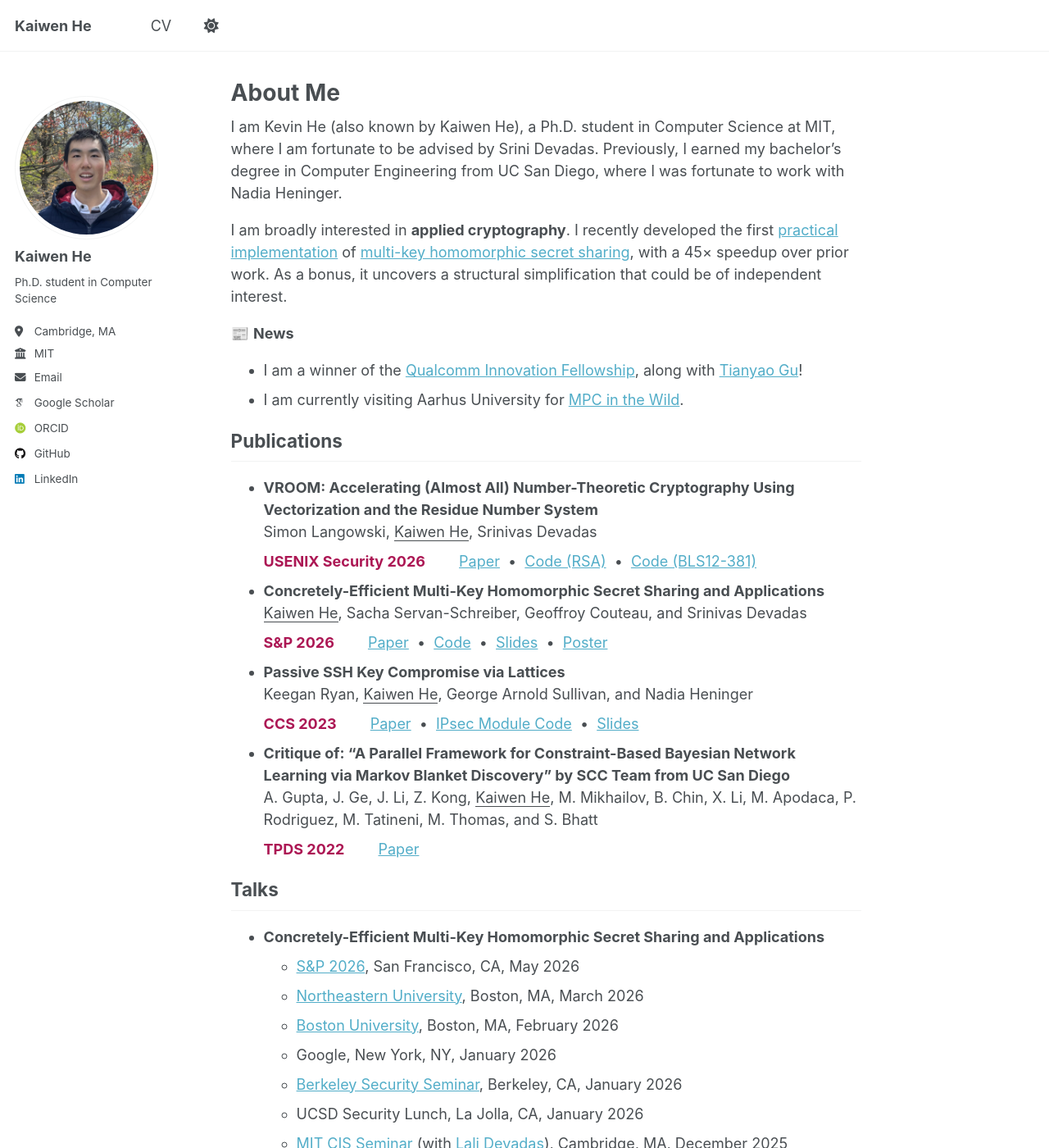
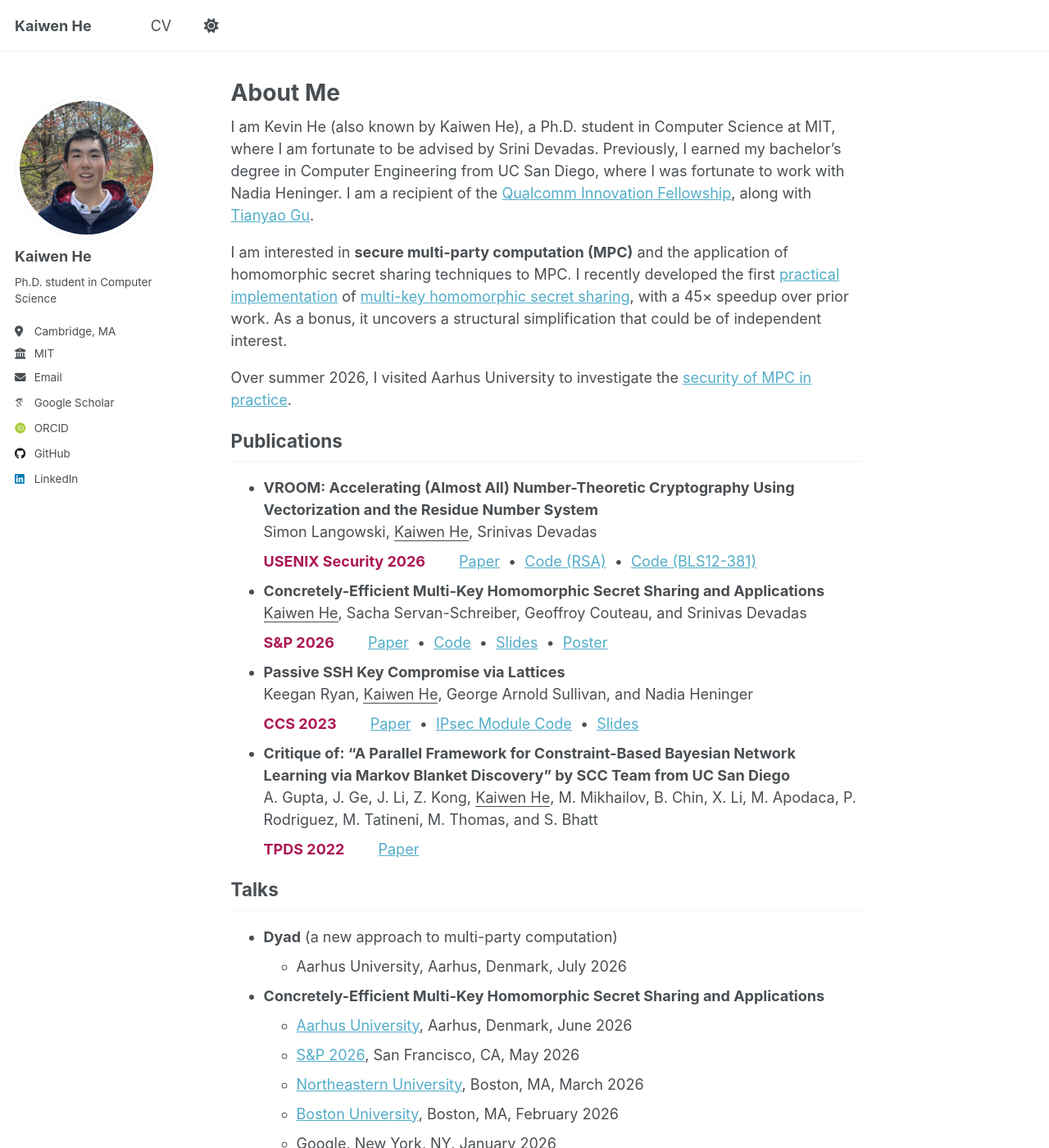
Before and after one commit to kevin-he-01/kevin-he-01.github.io, a Jekyll site: the page built from _pages/about.md, in a window 1280 px wide and 1400 px high. Shown: the whole window at 82% size. Built offline with Jekyll 4.4.1, drawn with Linux system fonts in a browser that asks for light colours; some web fonts are replaced; a script that is not in the unit is left out.

Commit message:
Post Aarhus visit update

```diff
--- a/_pages/about.md
+++ b/_pages/about.md
@@ -8,12 +8,11 @@ redirect_from:
 ---
 
 I am Kevin He (also known by Kaiwen He), a Ph.D. student in Computer Science at MIT, where I am fortunate to be advised by Srini Devadas. Previously, I earned my bachelor's degree in Computer Engineering from UC San Diego, where I was fortunate to work with Nadia Heninger.
+I am a recipient of the [Qualcomm Innovation Fellowship](https://www.qualcomm.com/research/university-relations/innovation-fellowship/2026-north-america), along with [Tianyao Gu](https://gty929.github.io/).
 
-I am broadly interested in **applied cryptography**. I recently developed the first [practical implementation](https://github.com/kevin-he-01/mkhss) of [multi-key homomorphic secret sharing](https://eprint.iacr.org/2025/1803.pdf), with a 45× speedup over prior work. As a bonus, it uncovers a structural simplification that could be of independent interest.
+I am interested in **secure multi-party computation (MPC)** and the application of homomorphic secret sharing techniques to MPC. I recently developed the first [practical implementation](https://github.com/kevin-he-01/mkhss) of [multi-key homomorphic secret sharing](https://eprint.iacr.org/2025/1803.pdf), with a 45× speedup over prior work. As a bonus, it uncovers a structural simplification that could be of independent interest.
 
-📰 **News**
-- I am a winner of the [Qualcomm Innovation Fellowship](https://www.qualcomm.com/research/university-relations/innovation-fellowship/2026-north-america), along with [Tianyao Gu](https://gty929.github.io/)!
-- I am currently visiting Aarhus University for [MPC in the Wild](https://mpcinthewild.github.io/).
+Over summer 2026, I visited Aarhus University to investigate the [security of MPC in practice](https://mpcinthewild.github.io/).
 
 ## Publications
 
@@ -59,7 +58,10 @@ I am broadly interested in **applied cryptography**. I recently developed the fi
 
 ## Talks
 
+- **Dyad** (a new approach to multi-party computation)
+  - <span class='talk venue'>Aarhus University, Aarhus, Denmark, July 2026</span>
 - **Concretely-Efficient Multi-Key Homomorphic Secret Sharing and Applications**
+  - <span class='talk venue'>[Aarhus University](https://cs.au.dk/research/cryptography-and-cyber-security/seminar), Aarhus, Denmark, June 2026</span>
   - <span class='talk venue'>[S&P 2026](https://sp2026.ieee-security.org/program.html), San Francisco, CA, May 2026</span>
   - <span class='talk venue'>[Northeastern University](https://theory.khoury.northeastern.edu/seminar.html), Boston, MA, March 2026</span>
   - <span class='talk venue'>[Boston University](https://www.bu.edu/cs/research-groups/security/busec/busec-calendar/), Boston, MA, February 2026</span>
```
Also changed, not shown: 1 other file.
